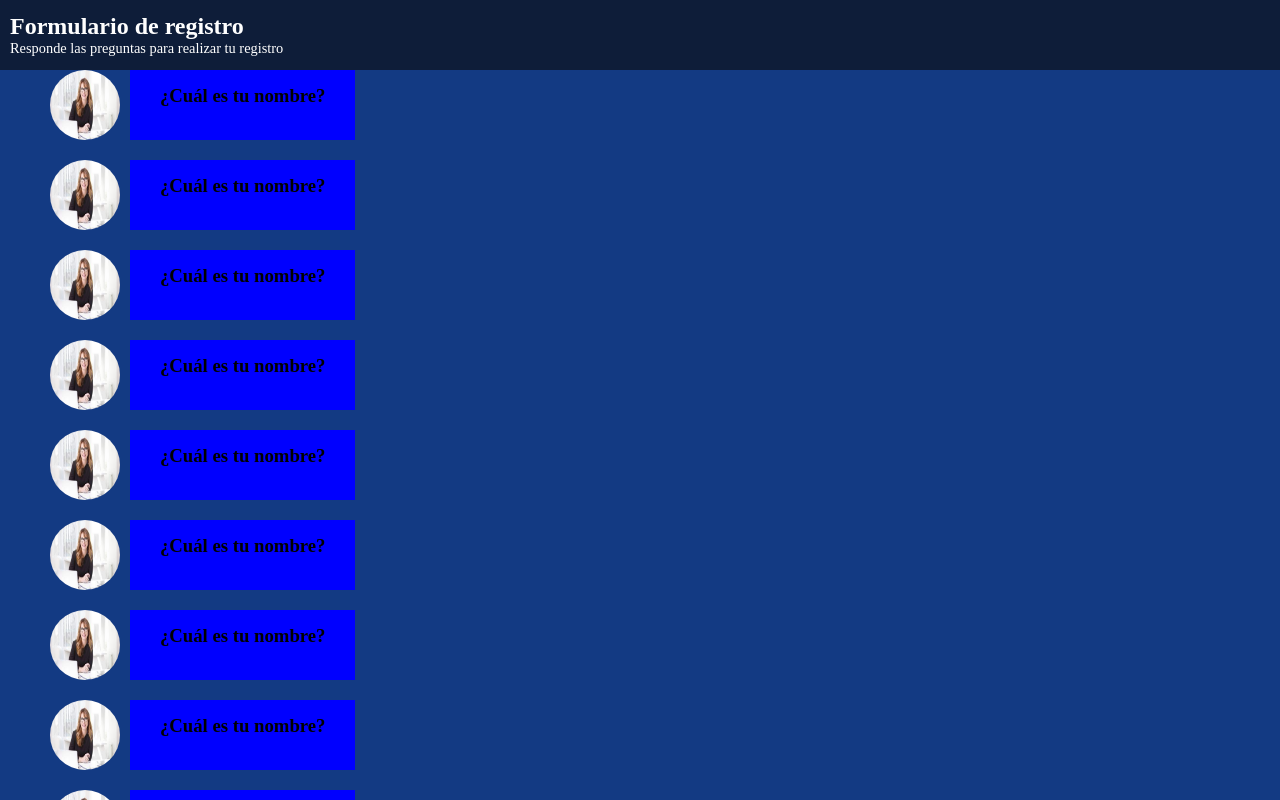
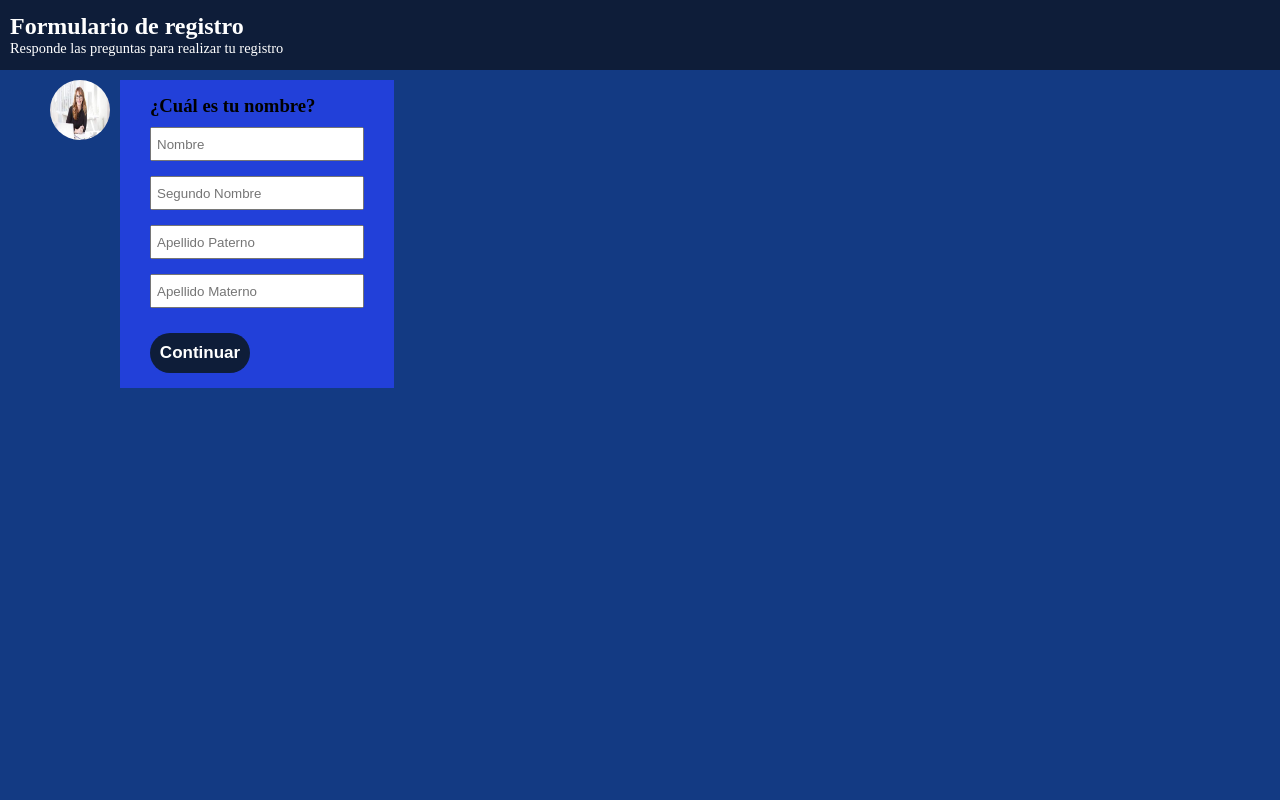
Before and after one commit to bosito/RocketCode, a React (Vite) app: page /register in a window 1280 px wide. Built offline with nearby package versions, Linux system fonts and the light colour scheme.

Commit message:
cambios casi finales

```diff
--- a/src/components/register/FormChat.tsx
+++ b/src/components/register/FormChat.tsx
@@ -1,22 +1,138 @@
-import { ContentFormChat, ImageAdmin, ContentForm } from '../../styles/styles';
+import { useState, FormEventHandler } from 'react';
+import { ContentFormChat, ImageAdmin, ContentForm, InputRegister, SubmitButton } from '../../styles/styles';
 import admin_test from '../../assets/images/admin_test.jpg';
+import { DataUser, DataContact, Cuestions } from '../../interfaces/intrfaces';
 
 interface Props {
     cuestion: string;
+    isReponse: boolean;
+    type: number;
+    focuse: boolean;
+    handleResponse: (item: Cuestions) => void;
 }
 
 export default function FormChat(props: Props) {
-    const { cuestion } = props;
+    const { cuestion, type, isReponse, focuse, handleResponse } = props;
+
+    const [birthdays, setBirthdays] = useState<string>('');
+    const [dataContact, setDataContact] = useState<DataContact>({ email: '', phone: '' });
+
+    const [nombre, setNombre] = useState('');
+    const [apellidoMaterno, setApellidoMaterno] = useState('');
+    const [apellidoPaterno, setApellidoPaterno] = useState('');
+    const [segundoNombre, setSegundoNombre] = useState('');
+
+
+    const handleSubmit: FormEventHandler<HTMLFormElement> = (event) => {
+        event.preventDefault();
+
+        const data: DataUser = {
+            nombre: nombre,
+            apellido_materno: apellidoMaterno,
+            apellido_paterno: apellidoPaterno,
+            segundo_nombre: segundoNombre
+        };
+
+        console.log('data -->', data);
+
+    };
+
+    if (!focuse) {
+        return <></>
+    };
 
     return (
         <ContentFormChat>
             <ImageAdmin src={admin_test} alt='imagen del admin' />
             <ContentForm>
                 <h3>{cuestion}</h3>
-                <form onSubmit={()=>{}}>
+                <form onSubmit={handleSubmit} className='form__fromChat' >
+                    {
+                        (() => {
+                            switch (type) {
+                                case 0:
+                                    return (
+                                        <>
+                                            <InputRegister
+                                                type="text"
+                                                placeholder='Nombre'
+                                                id='nombre'
+                                                value={nombre}
+                                                onChange={(event) => setNombre(event.currentTarget.value)}
+                                            />
+                                            <InputRegister
+                                                type="text"
+                                                placeholder='Segundo Nombre'
+                                                id='segundo_nombre'
+                                                value={segundoNombre}
+                                                onChange={(event) => setSegundoNombre(event.currentTarget.value)}
+                                            />
+                                            <InputRegister
+                                                type="text"
+                                                placeholder='Apellido Paterno'
+                                                id='apellido_paterno'
+                                                value={apellidoPaterno}
+                                                onChange={(event) => setApellidoPaterno(event.currentTarget.value)}
+                                            />
+                                            <InputRegister
+                                                type="text"
+                                                placeholder='Apellido Materno'
+                                                id='apellido_materno'
+                                                value={apellidoMaterno}
+                                                onChange={(event) => setApellidoMaterno(event.currentTarget.value)}
+                                            />
 
+                                            {
+                                                isReponse ?
+                                                    null
+                                                    :
+                                                    <SubmitButton
+                                                        type="submit"
+                                                        value="Continuar"
+                                                    />
+                                            }
+                                        </>
+                                    );
+                                case 1:
+                                    return (
+                                        <>
+                                            <InputRegister
+                                                type="text"
+                                                placeholder='Fecha de Nacimiento'
+                                                value={birthdays}
+                                                onChange={(event) => setBirthdays(event.currentTarget.value)}
+                                            />
+                                        </>
+                                    );
+                                case 2:
+                                    return (
+                                        <>
+                                            <InputRegister
+                                                type="email"
+                                                placeholder='Correo electronico'
+                                                name='email'
+                                                value={dataContact.email}
+                                                onChange={(event) => setDataContact((state) => state = { ...state, [event.currentTarget.name]: event.currentTarget.value })}
+                                            />
+                                            <InputRegister
+                                                type="tel"
+                                                placeholder='Telefono calular'
+                                                name='phone'
+                                                value={dataContact.phone}
+                                                onChange={(event) => setDataContact((state) => state = { ...state, [event.currentTarget.name]: event.currentTarget.value })}
+                                            />
+                                        </>
+                                    );
+                                default:
+                                    return <></>
+                            }
+                        })()
+                    }
                 </form>
             </ContentForm>
+
+
+
         </ContentFormChat>
     );
 };
--- a/src/screens/auth/Register.tsx
+++ b/src/screens/auth/Register.tsx
@@ -1,9 +1,25 @@
+import { useState, useCallback } from 'react';
 import { ContainerFull, HeaderRegister, Title, SubTitle, BodyRegister } from '../../styles/styles';
 import FormChat from '../../components/register/FormChat';
+import { Cuestions } from '../../interfaces/intrfaces';
 
-const cuestions: string[] = ['¿Cuál es tu nombre?', '¿Cuál es tu fecha de nacimiento?', 'Datos de contacto'];
+const cuestions: Cuestions[] = [
+  { cuestion: '¿Cuál es tu nombre?', isResponse: false, focuse: true },
+  { cuestion: '¿Cuál es tu fecha de nacimiento?', isResponse: false, focuse: false },
+  { cuestion: 'Datos de contacto', isResponse: false, focuse: false }
+];
 
 export default function Register() {
+  const [cuestionsList, setCuestionsList] = useState<Cuestions[]>(cuestions);
+
+  const handletest = () => {
+
+  };
+
+  const handleResponse = useCallback((item: Cuestions) => {
+    //setCuestionsList()
+  }, [cuestionsList]);
+
   return (
     <ContainerFull>
       <HeaderRegister>
@@ -15,21 +31,20 @@ export default function Register() {
         </Title>
       </HeaderRegister>
       <BodyRegister>
-        <FormChat cuestion='¿Cuál es tu nombre?' />
-
-        <FormChat cuestion='¿Cuál es tu nombre?' />
-
-        <FormChat cuestion='¿Cuál es tu nombre?' />
-
-        <FormChat cuestion='¿Cuál es tu nombre?' />
-        <FormChat cuestion='¿Cuál es tu nombre?' />
-        <FormChat cuestion='¿Cuál es tu nombre?' />
-        <FormChat cuestion='¿Cuál es tu nombre?' />
-        <FormChat cuestion='¿Cuál es tu nombre?' />
-        <FormChat cuestion='¿Cuál es tu nombre?' />
-        <FormChat cuestion='¿Cuál es tu nombre?' />
-
-
+        {
+          cuestionsList.map((item, index) => {
+            return (
+              <FormChat
+                key={index.toString()}
+                focuse={item.focuse}
+                cuestion={item.cuestion}
+                type={index}
+                isReponse={item.isResponse}
+                handleResponse={handleResponse}
+              />
+            )
+          })
+        }
       </BodyRegister>
     </ContainerFull>
   );
--- a/src/screens/auth/login.css
+++ b/src/screens/auth/login.css
@@ -23,3 +23,8 @@
 .link{
     color: white;
 }
+
+.form__fromChat{
+    display: flex;
+    flex-direction: column;
+}
--- a/src/styles/styles.tsx
+++ b/src/styles/styles.tsx
@@ -95,11 +95,12 @@ display: flex;
 flex-direction: row;
 height: fit-content;
 margin-bottom: 20px;
+margin-top: 10px;
 `
 
 const ImageAdmin = styled.img`
-width: 70px;
-height: 70px;
+width: 60px;
+height: 60px;
 background-color: gray;
 border-radius: 50%;
 size: cover;
@@ -107,10 +108,20 @@ margin-right: 10px;
 `;
 
 const ContentForm = styled.div`
+display: flex;
+flex-direction: column;
 padding: 15px;
 padding-left: 30px;
 padding-right: 30px;
-background-color: ${porps => porps.id ? 'orange' : 'blue'};
+background-color: ${colors.blue};
+`;
+
+const InputRegister = styled.input`
+width: 200px;
+height: 20px;
+margin-top: 10px;
+margin-bottom: 5px;
+padding: 5px;
 `;
 
 export {
@@ -125,5 +136,6 @@ export {
     BodyRegister,
     ContentFormChat,
     ImageAdmin,
-    ContentForm
+    ContentForm,
+    InputRegister
 }
```
Also changed, not shown: src/interfaces/intrfaces.ts (+14 -1 lines).
